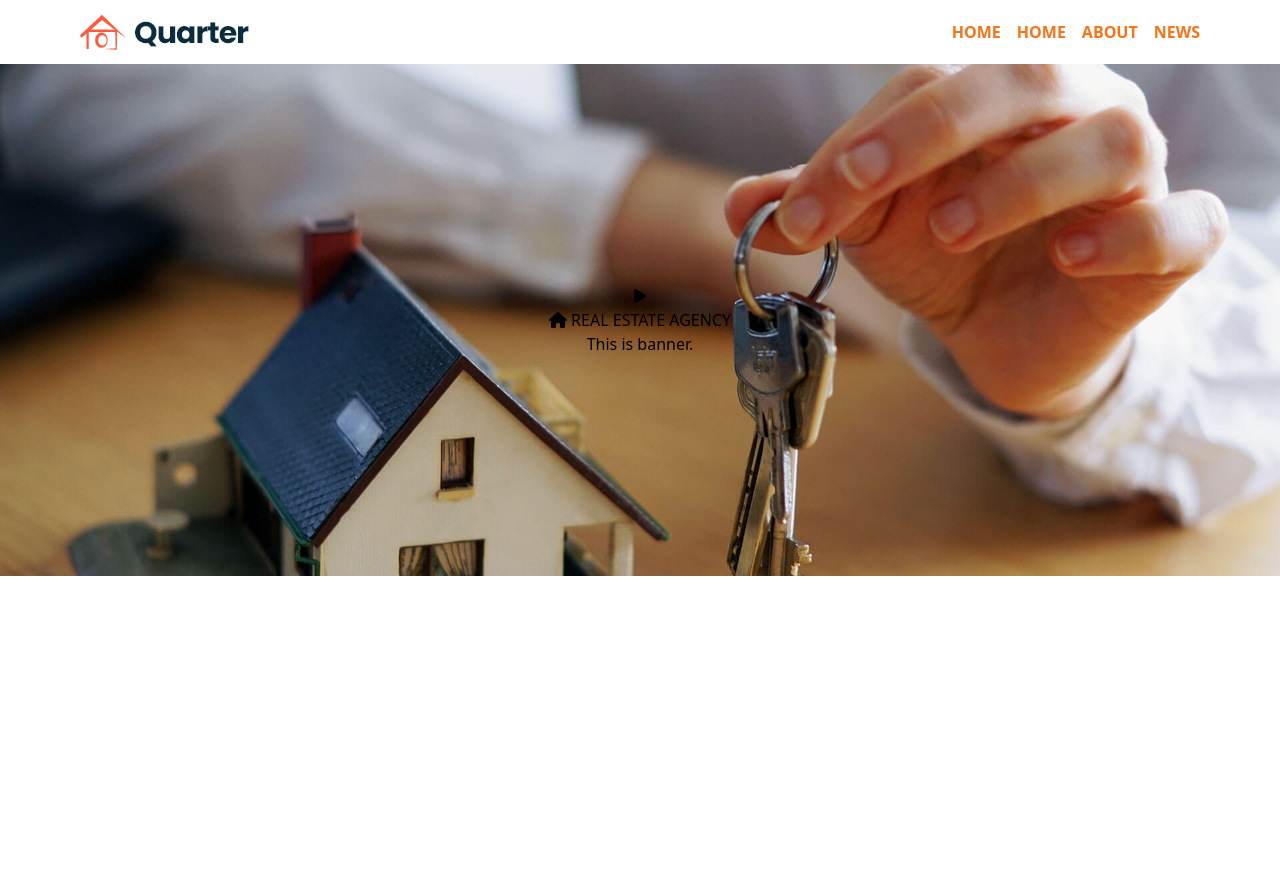
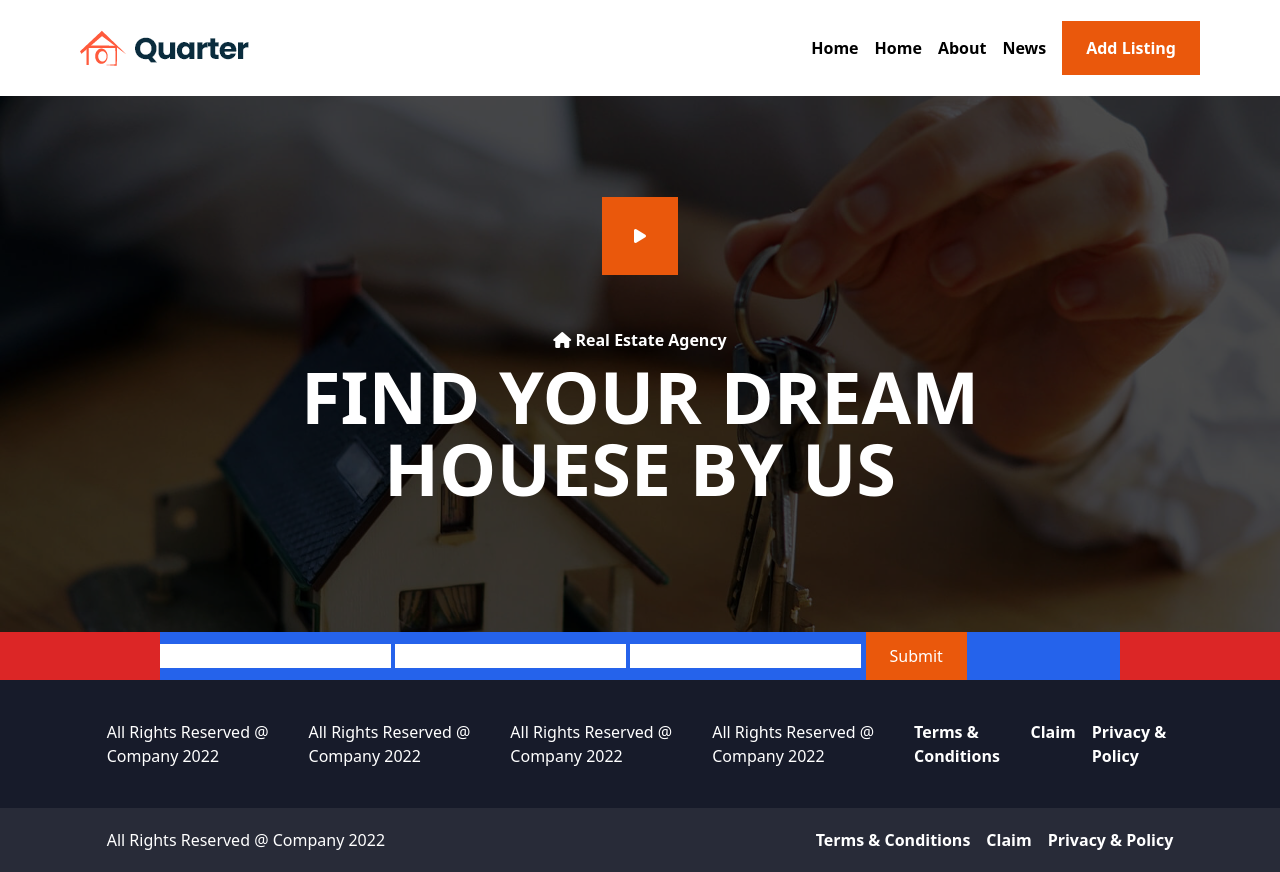
Before and after one commit to sahosridoy/Tailwind_First_Project, a website: page src/index.html in a window 1280 px wide. Before the commit the page ends 800 px from the top, so only its background shows below. Drawn offline with Linux system fonts and the light colour scheme.

Commit message:
fotter start

```diff
--- a/src/index.html
+++ b/src/index.html
@@ -11,31 +11,139 @@
   </head>
   <body class="">
     <div class="w-full my-auto">
-      <div class="flex container mx-auto px-20 leading-[4rem]">
+      <div class="flex container mx-auto px-20 leading-[6rem]">
         <div class="w-1/2 my-auto">
           <img src="/image/logo.png" alt="" />
         </div>
-        <div class="w-1/2 text-orange-500">
-          <ul class="uppercase space-x-4 flex justify-end font-semibold">
-            <li class="hover:text-red-900">
-              <a href="">home</a>
+        <div class="w-1/2 text-black">
+          <ul class="space-x-4 flex justify-end font-semibold">
+            <li class="hover:text-orange-600">
+              <a href="">Home</a>
             </li>
-            <li><a href="">home</a></li>
-            <li><a href="">about</a></li>
-            <li><a href="">news</a></li>
+            <li class="hover:text-orange-600"><a href="">Home</a></li>
+            <li class="hover:text-orange-600"><a href="">About</a></li>
+            <li class="hover:text-orange-600"><a href="">News</a></li>
+            <li>
+              <a class="bg-orange-600 text-white px-6 py-4" href=""
+                >Add Listing</a
+              >
+            </li>
           </ul>
         </div>
       </div>
     </div>
 
-    <div
-      class="w-full text-center grid content-center bg-[url('/image/banner.jpg')] bg-cover bg-no-repeat bg-center h-[32rem]"
+    <div class="w-full overflow-hidden relative">
+      <img
+        src="/image/banner.jpg"
+        class="absolute h-full w-full object-cover inset-0"
+        alt=""
+      />
+      <div class="absolute inset-0 bg-black bg-opacity-70"></div>
+      <div class="container flex relative">
+        <div class="w-3/5 mx-auto text-center text-white pt-32 pb-32">
+          <h1 class="pb-20">
+            <a href="" class="bg-orange-600 text-white px-8 py-7"
+              ><i class="fa fa-play"></i
+            ></a>
+          </h1>
+
+          <h4 class="font-bold capitalize pb-2">
+            <i class="fa fa-home"></i> Real estate agency
+          </h4>
+          <h1 class="text-7xl font-bold uppercase">
+            Find Your dream houese by us
+          </h1>
+        </div>
+      </div>
+    </div>
+
+    <div class="w-full">
+      <div class="container w-full bg-red-600 mx-auto">
+        <div class="w-3/4 bg-blue-600 mx-auto">
+          <form>
+            <input type="text" />
+            <input type="text" />
+            <input type="text" />
+            <button
+              type="submit"
+              class="bg-orange-600 px-6 py-3 capitalize text-white"
+            >
+              submit
+            </button>
+          </form>
+        </div>
+      </div>
+    </div>
+
+    <!-- footer description  -->
+    <div class="text-white bg-[#171B2A]">
+      <div class="w-5/6 mx-auto py-10 flex justify-between">
+        <div>
+          <span>All Rights Reserved @ Company 2022</span>
+        </div>
+        <div>
+          <span>All Rights Reserved @ Company 2022</span>
+        </div>
+        <div>
+          <span>All Rights Reserved @ Company 2022</span>
+        </div>
+        <div>
+          <span>All Rights Reserved @ Company 2022</span>
+        </div>
+        <div>
+          <ul class="flex space-x-4 font-semibold">
+            <li class="hover:text-orange-600">
+              <a href="">Terms & Conditions </a>
+            </li>
+            <li class="hover:text-orange-600"><a href="">Claim </a></li>
+            <li class="hover:text-orange-600">
+              <a href="">Privacy & Policy</a>
+            </li>
+          </ul>
+        </div>
+      </div>
+    </div>
+
+    <!-- footer  -->
+    <div class="footer text-white bg-[#282B38]">
+      <div class="w-5/6 mx-auto py-5 items-center flex justify-between">
+        <div class="left">
+          <span>All Rights Reserved @ Company 2022</span>
+        </div>
+        <div class="right">
+          <ul class="flex space-x-4 font-semibold">
+            <li class="hover:text-orange-600">
+              <a href="">Terms & Conditions </a>
+            </li>
+            <li class="hover:text-orange-600"><a href="">Claim </a></li>
+            <li class="hover:text-orange-600">
+              <a href="">Privacy & Policy</a>
+            </li>
+          </ul>
+        </div>
+      </div>
+    </div>
+
+    <!-- <div
+      class="w-full pt-40 pb-40 grid content-center bg-red-500 bg-[url('/image/banner.jpg')] bg-cover bg-no-repeat bg-center"
     >
-      <!-- <div class=""> -->
-      <h1><i class="fa fa-play"></i></h1>
-      <h4 class="uppercase"><i class="fa fa-home"></i> Real estate agency</h4>
-      <h1>This is banner.</h1>
-      <!-- </div> -->
-    </div>
+      <div class="container">
+        <div class="w-3/5 mx-auto text-center text-white">
+          <h1 class="pb-20">
+            <a href="" class="bg-orange-400 text-white px-8 py-7"
+              ><i class="fa fa-play"></i
+            ></a>
+          </h1>
+
+          <h4 class="font-bold capitalize pb-2">
+            <i class="fa fa-home"></i> Real estate agency
+          </h4>
+          <h1 class="text-7xl font-bold uppercase">
+            Find Your dream houese by us
+          </h1>
+        </div>
+      </div>
+    </div> -->
   </body>
 </html>
```
Also changed, not shown: dist/output.css.
